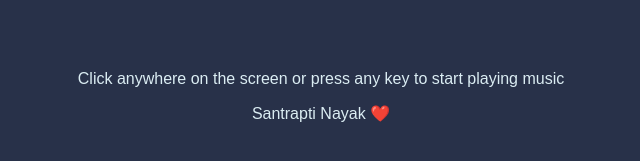
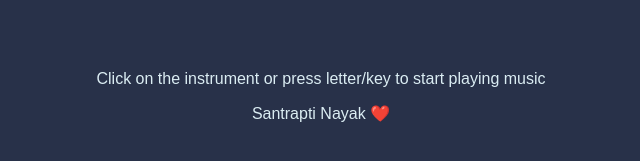
Before and after one commit to SantraptiNayak/drum-kit, a plain HTML site: page index.html in a window 1280 px wide. Shown: the part 505-666 px from the top of the page, 319-959 px from the left. Drawn offline with Linux system fonts and the light colour scheme.

Commit message:
Update index.html

```diff
--- a/index.html
+++ b/index.html
@@ -24,7 +24,7 @@
 <script src="index.js" charset="utf-8"></script>
 
 <footer>
-  <p> Click anywhere on the screen or press any key to start playing music </p>
+  <p> Click on the instrument or press letter/key to start playing music </p>
   Santrapti Nayak ❤️
 </footer>
 </body>
```
